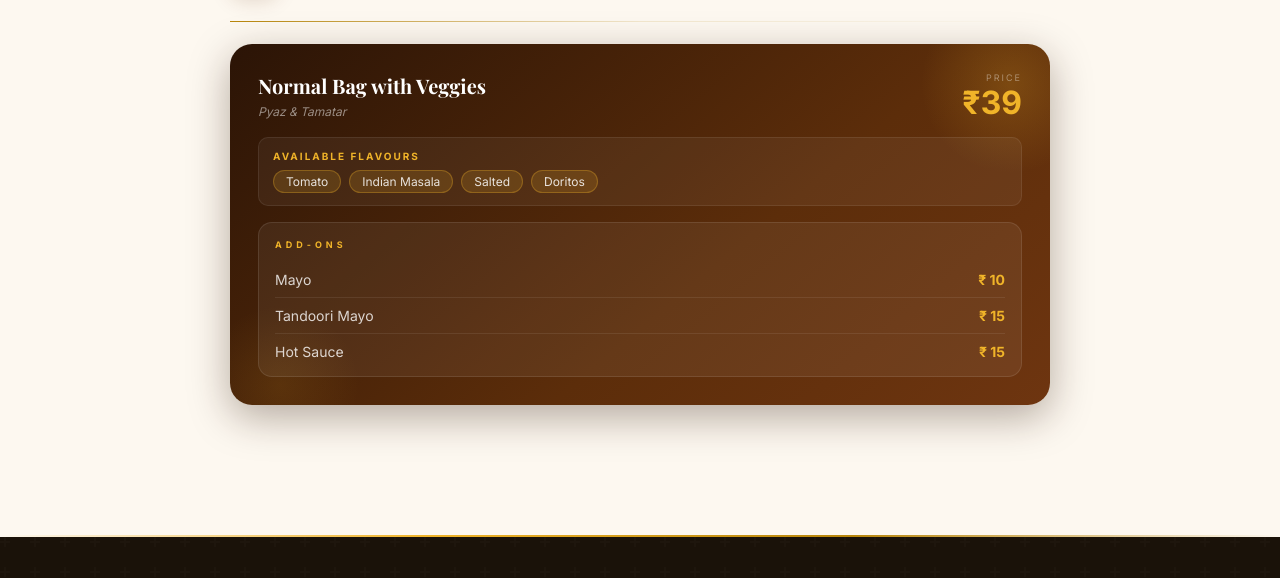
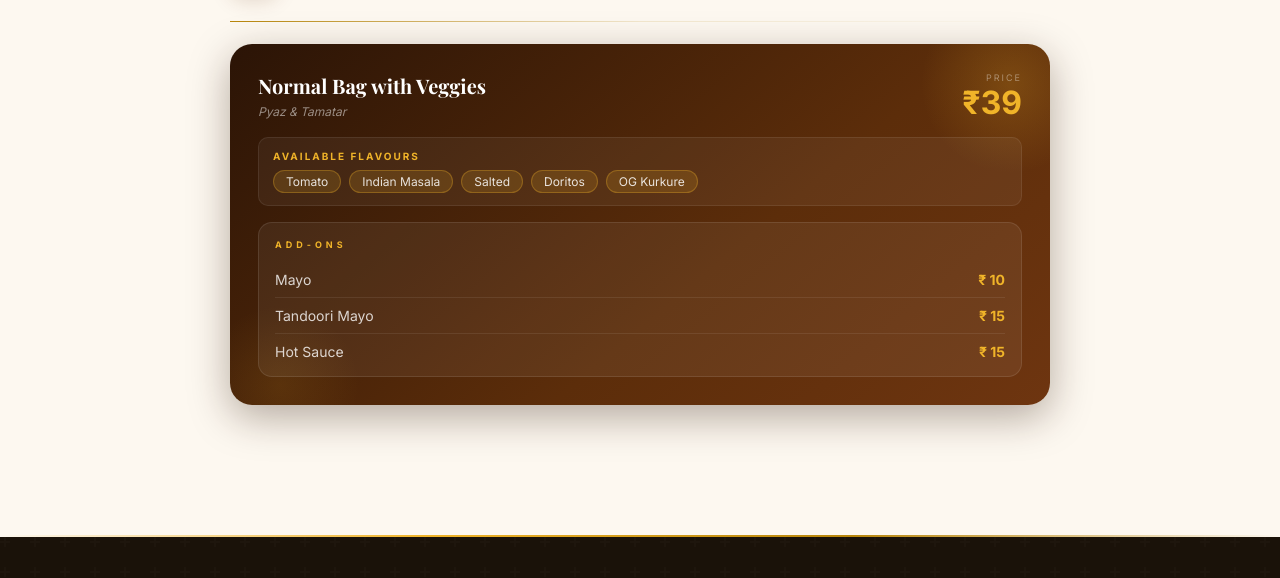
Before and after one commit to Data-Dump/Snacito, a plain HTML site: page index.html in a window 1280 px wide. Shown: the part 1978-2556 px from the top of the page. Drawn offline with nearby package versions, Linux system fonts and the light colour scheme; a web font is replaced by a local one.

Commit message:
Update index.html

```diff
--- a/index.html
+++ b/index.html
@@ -225,6 +225,7 @@
             <span class="flavour-chip">Indian Masala</span>
             <span class="flavour-chip">Salted</span>
             <span class="flavour-chip">Doritos</span>
+            <span class="flavour-chip">OG Kurkure</span>
           </div>
         </div>
 
```
